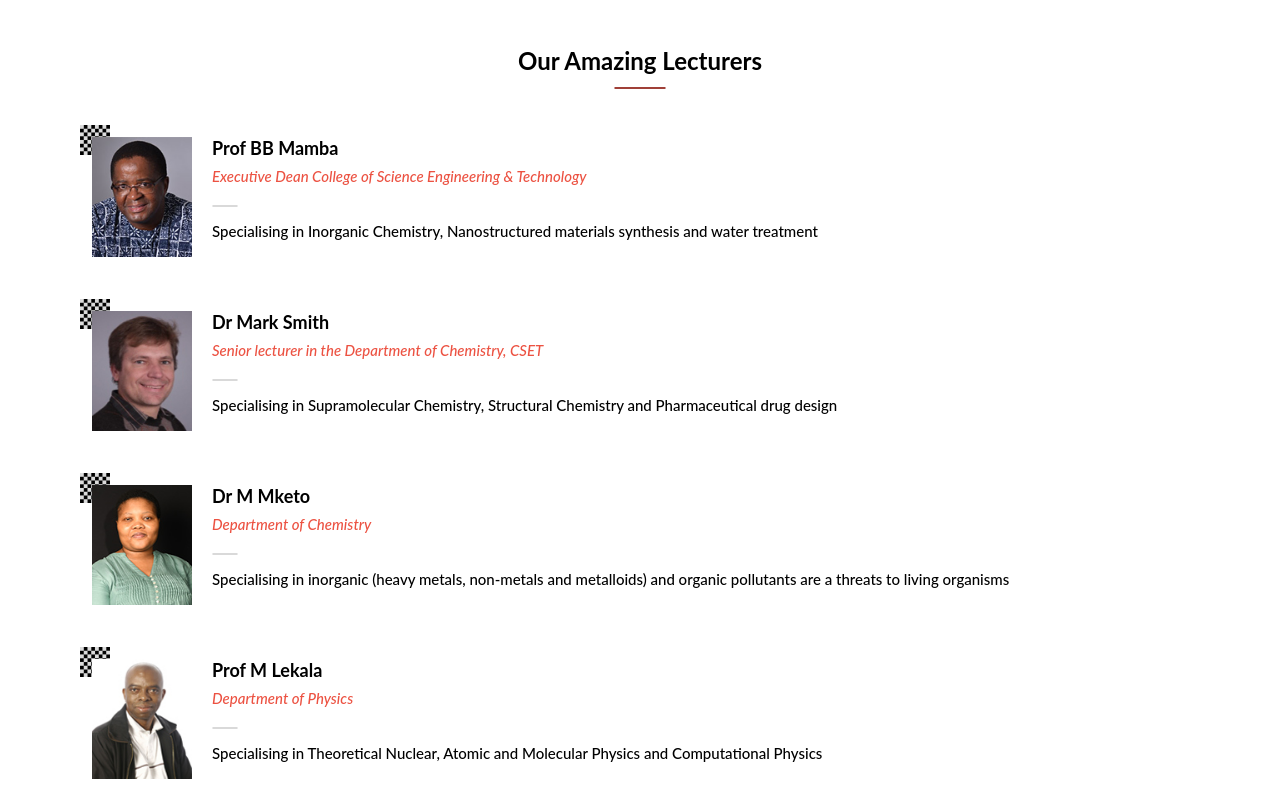
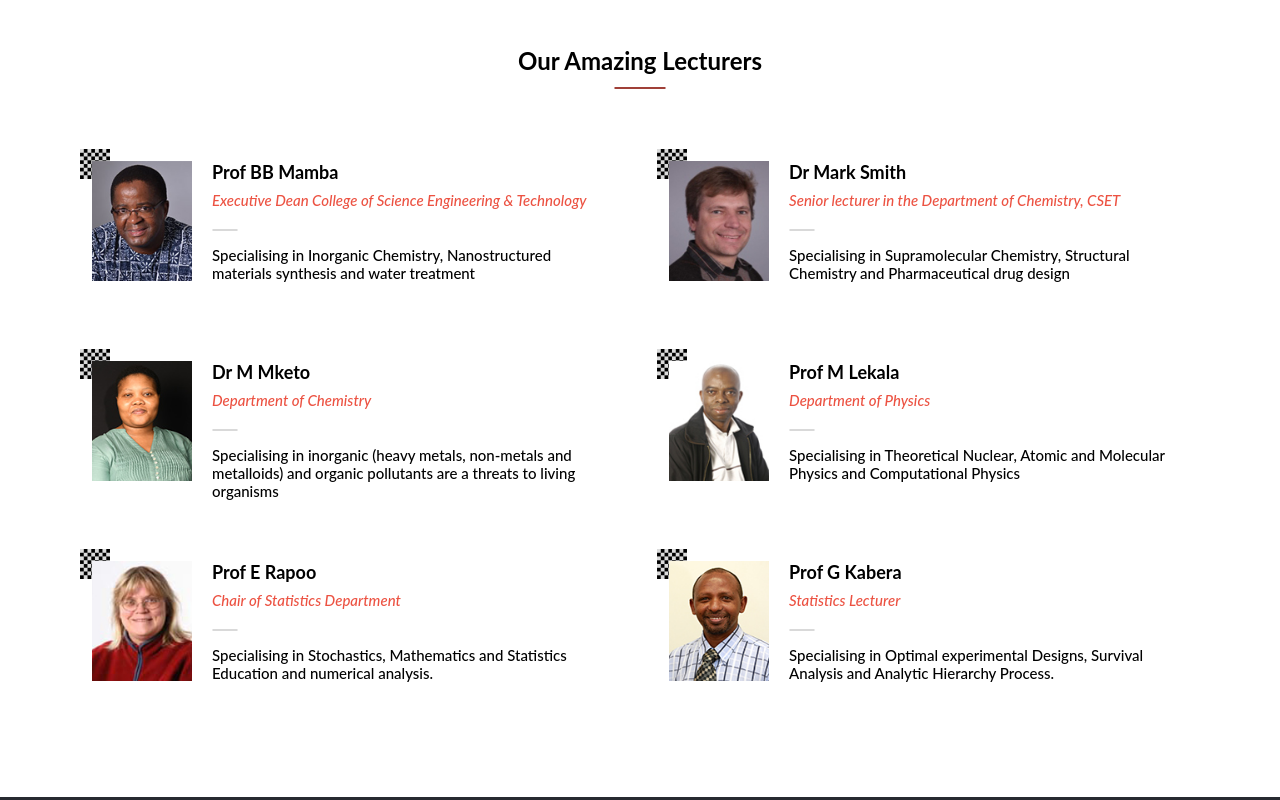
Before and after one commit to Bhekisile/capstone-project, a website: page index.html in a window 1280 px wide. Shown: the part 1229-2029 px from the top of the page. Drawn offline with Linux system fonts and the light colour scheme; a web font is replaced by a local one.

Commit message:
Edit html and css files

```diff
--- a/script.js
+++ b/script.js
@@ -82,16 +82,16 @@ dataCards.forEach((card) => {
   showMore.append(temp);
 });
 
-function toggleShow() {
-  const vanish = document.querySelector('.vanish');
-  if (showBtn.innerHTML.includes('MORE')) {
-    showBtn.innerHTML = 'LESS <img src="./Image/arrow_down.png" alt="">';
-    showMore.style.display = 'block';
-    vanish.style.display = 'none';
-  } else if (showBtn.innerHTML.includes('LESS')) {
-    showBtn.innerHTML = 'MORE <img src="./Image/arrow_down.png" alt="">';
-    showMore.style.display = 'none';
-    vanish.style.display = 'block';
-  }
-}
-toggleShow();
+// function toggleShow() {
+//   const vanish = document.querySelector('.vanish');
+//   if (showBtn.innerHTML.includes('MORE')) {
+//     showBtn.innerHTML = 'LESS <img src="./Image/arrow_down.png" alt="">';
+//     showMore.style.display = 'block';
+//     vanish.style.display = 'none';
+//   } else if (showBtn.innerHTML.includes('LESS')) {
+//     showBtn.innerHTML = 'MORE <img src="./Image/arrow_down.png" alt="">';
+//     showMore.style.display = 'none';
+//     vanish.style.display = 'block';
+//   }
+// }
+// toggleShow();
--- a/styles.css
+++ b/styles.css
@@ -170,6 +170,10 @@ h1 {
   height: 120px;
   margin-bottom: 10px;
   padding: 0;
+}
+
+.b-grey:hover {
+  border: 1px solid white;
 }
 
 img .white {
@@ -384,9 +388,9 @@ img .white {
   display: block;
 }
 
-#showMore {
+/* #showMore {
   display: block;
-}
+} */
 
 .vanish {
   display: block;
@@ -718,17 +722,18 @@ img .white {
   }
 
   #showMore {
-    display: grid;
-    grid-template-columns: 1fr 1fr;
+
     width: 90%;
     min-height: 600px;
     margin: 30px auto;
+    display: grid;
+    grid-template-columns: auto auto;
   }
 
   .showMoreCont {
     background-color: #fff;
     display: flex;
-    margin: 24px 16px;
+    /* margin: 24px 16px; */
     min-height: 150px;
     width: 90%;
   }
```
Also changed, not shown: about.html (+1 -1 lines).
